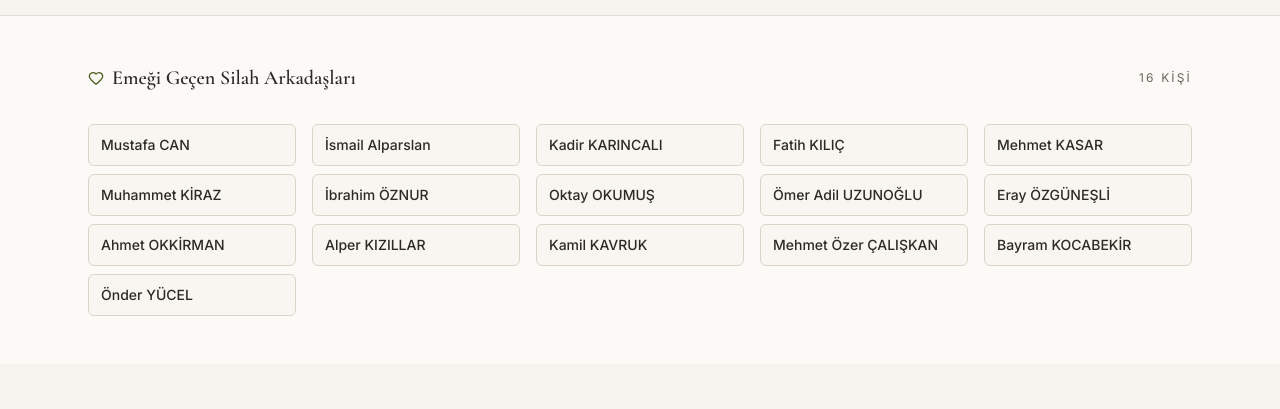
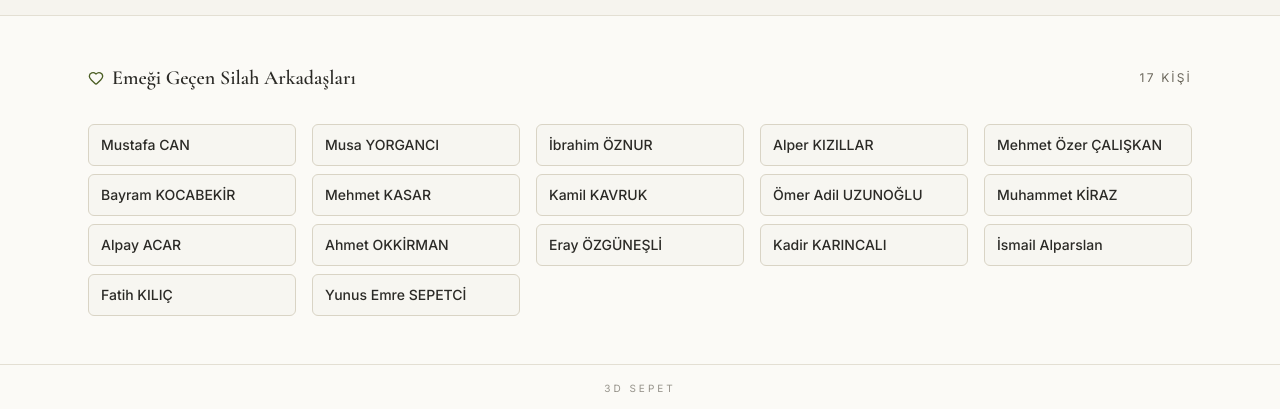
Before and after one commit to dzkkemekli/emekli2, a React (Vite) app: page / in a window 1280 px wide. Shown: the part 3233-3642 px from the top of the page. Before the commit the page ends 3597 px from the top, so only its background shows below. Built offline with nearby package versions, Linux system fonts and the light colour scheme.

Commit message:
Update contributors order, add Yunus Emre SEPETCİ and 3D SEPET footer

```diff
--- a/src/components/sections/Contributors.jsx
+++ b/src/components/sections/Contributors.jsx
@@ -37,6 +37,9 @@ export default function Contributors() {
           ))}
         </ul>
       </div>
+      <footer className="border-t border-border/70 py-4 text-center text-[10px] uppercase tracking-[0.3em] text-muted-foreground/70">
+        3D SEPET
+      </footer>
     </section>
   )
 }
--- a/src/config/site.js
+++ b/src/config/site.js
@@ -331,21 +331,22 @@ export const gallery = [
 // ----------------------------------------------------------------------------
 export const contributors = [
   { id: 1, name: "Mustafa CAN" },
-  { id: 2, name: "İsmail Alparslan" },
-  { id: 3, name: "Kadir KARINCALI" },
-  { id: 4, name: "Fatih KILIÇ" },
-  { id: 5, name: "Mehmet KASAR" },
-  { id: 6, name: "Muhammet KİRAZ" },
-  { id: 7, name: "İbrahim ÖZNUR" },
-  { id: 8, name: "Oktay OKUMUŞ" },
+  { id: 2, name: "Musa YORGANCI" },
+  { id: 3, name: "İbrahim ÖZNUR" },
+  { id: 4, name: "Alper KIZILLAR" },
+  { id: 5, name: "Mehmet Özer ÇALIŞKAN" },
+  { id: 6, name: "Bayram KOCABEKİR" },
+  { id: 7, name: "Mehmet KASAR" },
+  { id: 8, name: "Kamil KAVRUK" },
   { id: 9, name: "Ömer Adil UZUNOĞLU" },
-  { id: 10, name: "Eray ÖZGÜNEŞLİ" },
-  { id: 11, name: "Ahmet OKKİRMAN" },
-  { id: 12, name: "Alper KIZILLAR" },
-  { id: 13, name: "Kamil KAVRUK" },
-  { id: 14, name: "Mehmet Özer ÇALIŞKAN" },
-  { id: 15, name: "Bayram KOCABEKİR" },
-  { id: 16, name: "Önder YÜCEL" },
+  { id: 10, name: "Muhammet KİRAZ" },
+  { id: 11, name: "Alpay ACAR" },
+  { id: 12, name: "Ahmet OKKİRMAN" },
+  { id: 13, name: "Eray ÖZGÜNEŞLİ" },
+  { id: 14, name: "Kadir KARINCALI" },
+  { id: 15, name: "İsmail Alparslan" },
+  { id: 16, name: "Fatih KILIÇ" },
+  { id: 17, name: "Yunus Emre SEPETCİ" },
 ]
 
 // ----------------------------------------------------------------------------
```
